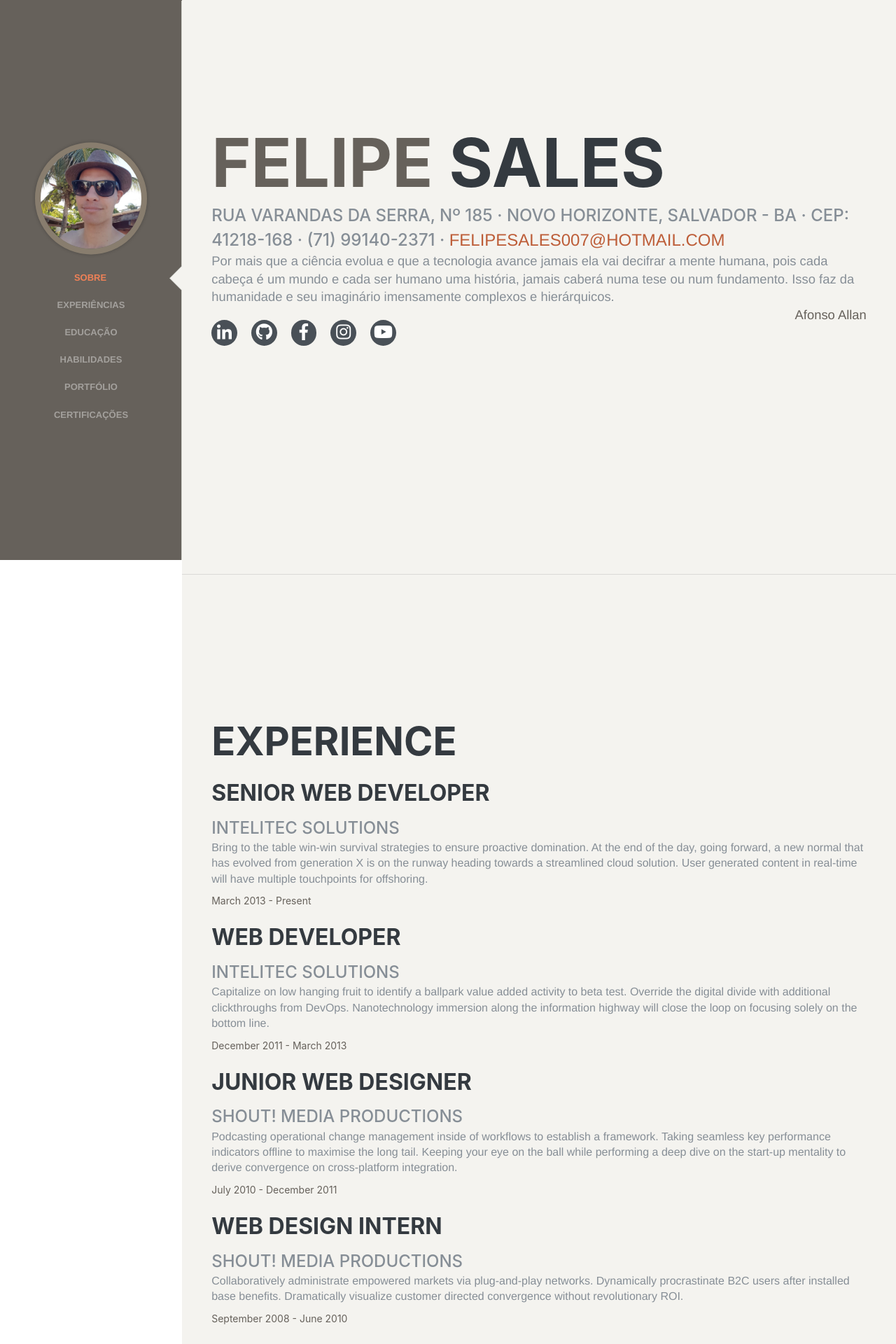
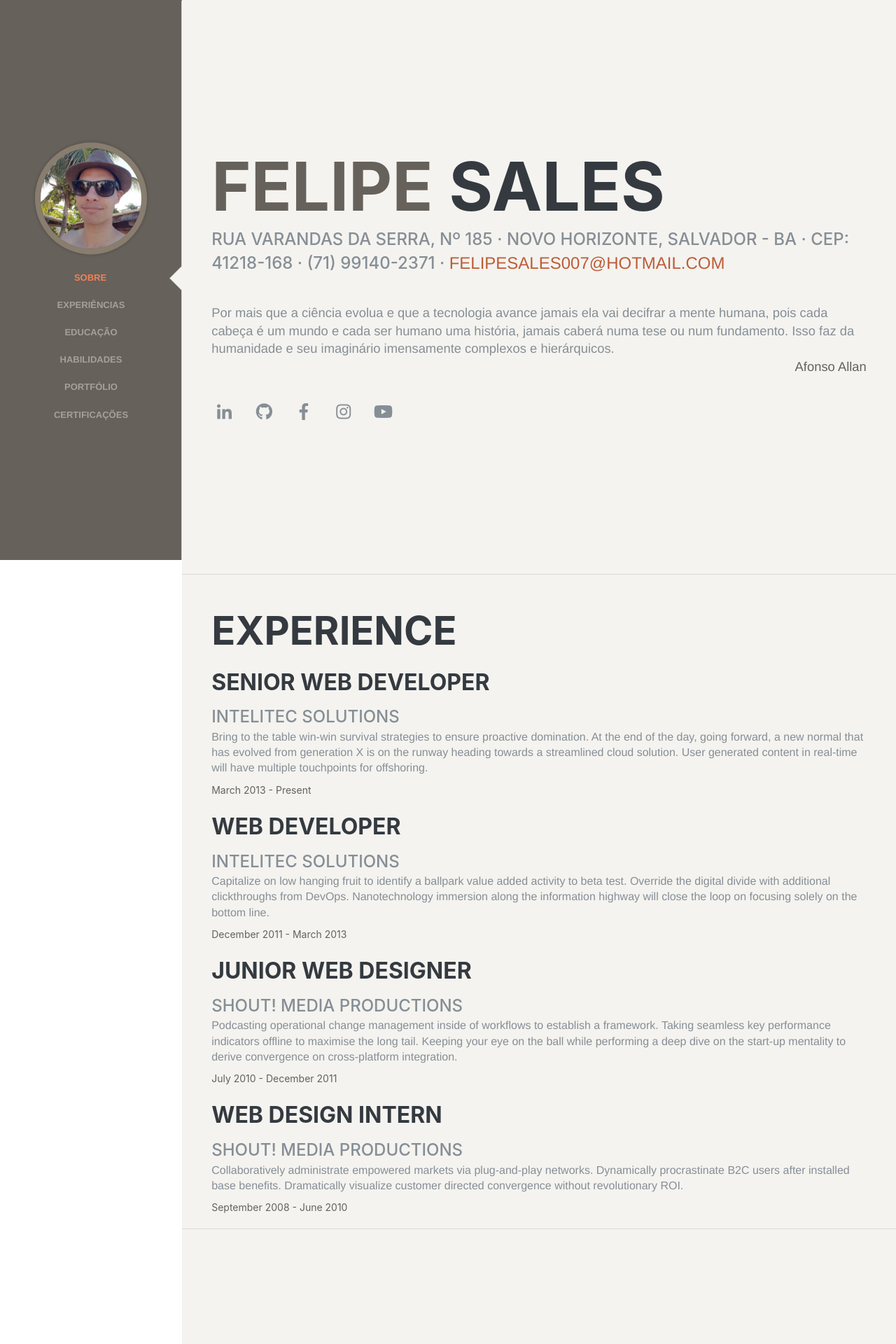
Before and after one commit to pallomamattos/perfil, a PHP site: page /app/perfil/perfil.php in a window 1280 px wide. Shown: the top 1920 px of the page at 70% size. Run offline with PHP 8.4, Linux system fonts and the light colour scheme; some libraries are stand-ins or nearby versions; some web fonts are replaced.

Commit message:
centralizando as informações do usuário em perfil e alterando os icones

```diff
--- a/app/perfil/perfil.php
+++ b/app/perfil/perfil.php
@@ -21,32 +21,32 @@
                 <!-- menu do perfil -->
                 <ul class="nav fe-fechar-menu-mobile">
                     <li class="active">
-                        <a class="fe-nav-link js-scroll-trigger" href="#sobre">
+                        <a class="fe-nav-link fe-scroll-trigger" href="#sobre">
                             <p>Sobre</p>
                         </a>
                     </li>
                     <li>
-                        <a class="fe-nav-link js-scroll-trigger" href="#experiencias">
+                        <a class="fe-nav-link fe-scroll-trigger" href="#experiencias">
                             <p>Experiências</p>
                         </a>
                     </li>
                     <li>
-                        <a class="fe-nav-link js-scroll-trigger" href="#educacao">
+                        <a class="fe-nav-link fe-scroll-trigger" href="#educacao">
                             <p>Educação</p>
                         </a>
                     </li>
                     <li>
-                        <a class="fe-nav-link js-scroll-trigger" href="#habilidades">
+                        <a class="fe-nav-link fe-scroll-trigger" href="#habilidades">
                             <p>Habilidades</p>
                         </a>
                     </li>
                     <li>
-                        <a class="fe-nav-link js-scroll-trigger" href="#portfolio">
+                        <a class="fe-nav-link fe-scroll-trigger" href="#portfolio">
                             <p>Portfólio</p>
                         </a>
                     </li>
                     <li>
-                        <a class="fe-nav-link js-scroll-trigger" href="#certificacoes">
+                        <a class="fe-nav-link fe-scroll-trigger" href="#certificacoes">
                             <p>Certificações</p>
                         </a>
                     </li>
@@ -79,43 +79,45 @@
                 <div class="row">
                     <!-- sobre -->
                     <section class="fe-resume-section" id="sobre">
+                        <div>
                             <!-- nome -->
-                        <h1>
-                            <span class="text-primary">Felipe</span> Sales
-                        </h1>
+                            <h1><span class="fe-cor-tema">Felipe</span> Sales</h1>
                             <!-- endereço -->
                             <div class="subheading">Rua Varandas da Serra, nº 185 · Novo Horizonte, Salvador - BA · CEP: 41218-168 · (71) 99140-2371 ·
                                 <a href="mailto:felipesales007@hotmail.com" data-toggle="tooltip" data-placement="top" title="Enviar uma mensagem">felipesales007@hotmail.com</a>
                             </div>
+                            <br><br>
                             <!-- frase -->
                             <p class="lead">
                                 Por mais que a ciência evolua e que a tecnologia avance jamais ela vai decifrar a mente humana, pois cada cabeça é um mundo e cada ser humano uma história, jamais caberá numa tese ou num fundamento. Isso faz da humanidade e seu imaginário imensamente complexos e hierárquicos.
-                            <br><a href="#" class="text-primary fe-right">Afonso Allan</a>
+                                <br><a href="#" class="fe-cor-tema fe-right">Afonso Allan</a>
                             </p>
+                            <br><br>
                             <!-- social -->
-                        <div class="social-icons">
-                            <a href="https://www.linkedin.com/in/felipesales007" target="_blank">
+                            <div class="fe-social-icons">
+                                <a title="LinkedIn" href="https://www.linkedin.com/in/felipesales007" target="_blank">
                                     <i class="fab fa-linkedin-in"></i>
                                 </a>
-                            <a href="https://github.com/felipesales007" target="_blank">
+                                <a title="GitHub" href="https://github.com/felipesales007" target="_blank">
                                     <i class="fab fa-github"></i>
                                 </a>
-                            <a href="https://www.facebook.com/felipesales007" target="_blank">
+                                <a title="Facebook" href="https://www.facebook.com/felipesales007" target="_blank">
                                     <i class="fab fa-facebook-f"></i>
                                 </a>
-                            <a href="https://www.instagram.com/felipesales007/" target="_blank">
+                                <a title="Instagram" href="https://www.instagram.com/felipesales007/" target="_blank">
                                     <i class="fab fa-instagram"></i>
                                 </a>
-                            <a href="https://www.youtube.com/user/FelipeSales007/videos" target="_blank">
+                                <a title="YouTube" href="https://www.youtube.com/user/FelipeSales007/videos" target="_blank">
                                     <i class="fab fa-youtube"></i>
                                 </a>
+                            </div>
                         </div>
                     </section>
                     <hr class="fe-hr">
 
                     <!-- experiências -->
                     <section class="fe-resume-section p-3 p-lg-5 d-flex flex-column" id="experiencias">
-                        <div class="my-auto">
+                        <div>
                             <h2 class="mb-5">Experience</h2>
 
                             <div class="resume-item d-flex flex-column flex-md-row mb-5">
@@ -126,7 +128,7 @@
                                         User generated content in real-time will have multiple touchpoints for offshoring.</p>
                                 </div>
                                 <div class="resume-date text-md-right">
-                                    <span class="text-primary">March 2013 - Present</span>
+                                    <span class="fe-cor-tema">March 2013 - Present</span>
                                 </div>
                             </div>
 
@@ -138,7 +140,7 @@
                                         the loop on focusing solely on the bottom line.</p>
                                 </div>
                                 <div class="resume-date text-md-right">
-                                    <span class="text-primary">December 2011 - March 2013</span>
+                                    <span class="fe-cor-tema">December 2011 - March 2013</span>
                                 </div>
                             </div>
 
@@ -150,7 +152,7 @@
                                         start-up mentality to derive convergence on cross-platform integration.</p>
                                 </div>
                                 <div class="resume-date text-md-right">
-                                    <span class="text-primary">July 2010 - December 2011</span>
+                                    <span class="fe-cor-tema">July 2010 - December 2011</span>
                                 </div>
                             </div>
 
@@ -161,7 +163,7 @@
                                     <p>Collaboratively administrate empowered markets via plug-and-play networks. Dynamically procrastinate B2C users after installed base benefits. Dramatically visualize customer directed convergence without revolutionary ROI.</p>
                                 </div>
                                 <div class="resume-date text-md-right">
-                                    <span class="text-primary">September 2008 - June 2010</span>
+                                    <span class="fe-cor-tema">September 2008 - June 2010</span>
                                 </div>
                             </div>
 
@@ -183,7 +185,7 @@
                                     <p>GPA: 3.23</p>
                                 </div>
                                 <div class="resume-date text-md-right">
-                                    <span class="text-primary">August 2006 - May 2010</span>
+                                    <span class="fe-cor-tema">August 2006 - May 2010</span>
                                 </div>
                             </div>
 
@@ -194,7 +196,7 @@
                                     <p>GPA: 3.56</p>
                                 </div>
                                 <div class="resume-date text-md-right">
-                                    <span class="text-primary">August 2002 - May 2006</span>
+                                    <span class="fe-cor-tema">August 2002 - May 2006</span>
                                 </div>
                             </div>
 
--- a/assets/css/perfil.css
+++ b/assets/css/perfil.css
@@ -46,42 +46,12 @@ p.lead {
     font-size: 1.5rem;
 }
 
-.social-icons a {
-    display: inline-block;
-    height: 2.3rem;
-    width: 2.3rem;
-    background-color: #495057;
-    color: #fff !important;
-    border-radius: 100%;
-    text-align: center;
-    font-size: 1.5rem;
-    line-height: 2.3rem;
-    margin-right: 1rem;
-}
 
-.social-icons a:last-child {
-    margin-right: 0;
-}
-
-.social-icons a:hover {
-    background-color: #BD5D38;
-}
 
 .dev-icons {
     font-size: 3rem;
 }
 
-.dev-icons .list-inline-item i:hover {
-    color: #BD5D38;
-}
-
-
-
-
-
-.text-primary {
-    color: #66615b !important;
-}
 
 a {
     color: #BD5D38;
--- a/assets/css/style.css
+++ b/assets/css/style.css
@@ -140,6 +140,45 @@ li:not(.active) .fe-nav-link:hover p {
 }
 
 section.fe-resume-section {
-    padding: 16% 1.7rem 16% 1.7rem;
+    display: flex;
+	align-items: center;
+    margin: 0 1.7rem 0 1.7rem;
     min-height: 100vh;
 }
+
+.fe-cor-tema {
+    color: #66615b;
+}
+
+.fe-social-icons a {
+    display: inline-block;
+    height: 2.3rem;
+    width: 2.3rem;
+    color: #868e96;
+    border-radius: 100%;
+    text-align: center;
+    font-size: 1.5rem;
+    line-height: 2.3rem;
+    margin-right: 1rem;
+    transition: all .5s ease-in-out;
+}
+
+[title="LinkedIn"]:hover {
+    color: #0077b5;
+}
+
+[title="GitHub"]:hover {
+    color: #24292e;
+}
+
+[title="Facebook"]:hover {
+    color: #4267b2;
+}
+
+[title="Instagram"]:hover {
+    color: #6e423a;
+}
+
+[title="YouTube"]:hover {
+    color: #ff0000;
+}
--- a/assets/public/javascript.php
+++ b/assets/public/javascript.php
@@ -101,7 +101,7 @@
 
     // função para animar o scroll
     $(document).ready(function() {
-        var scrollLink = $(".js-scroll-trigger");
+        var scrollLink = $(".fe-scroll-trigger");
 
 		scrollLink.bind("click", function(e) {
             e.preventDefault();
```
Lines whose indentation alone changed are shown as unchanged.
